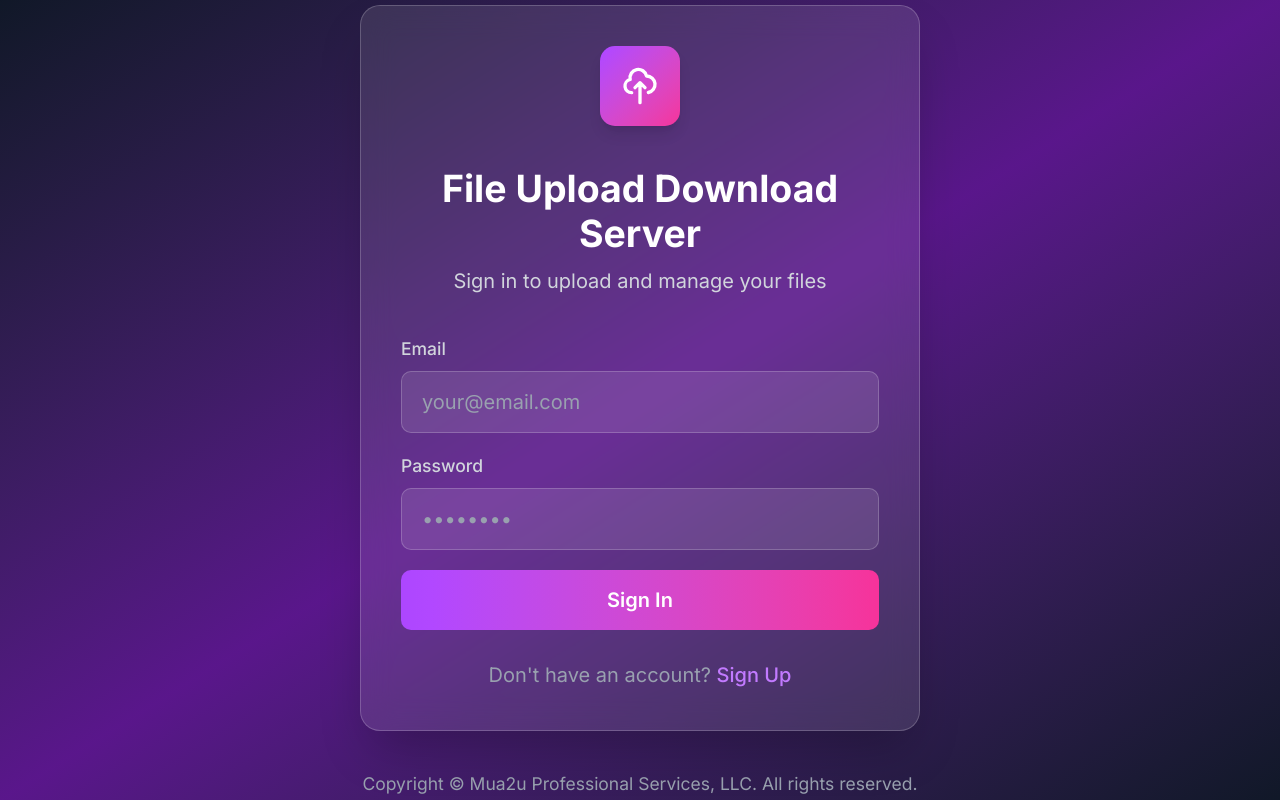
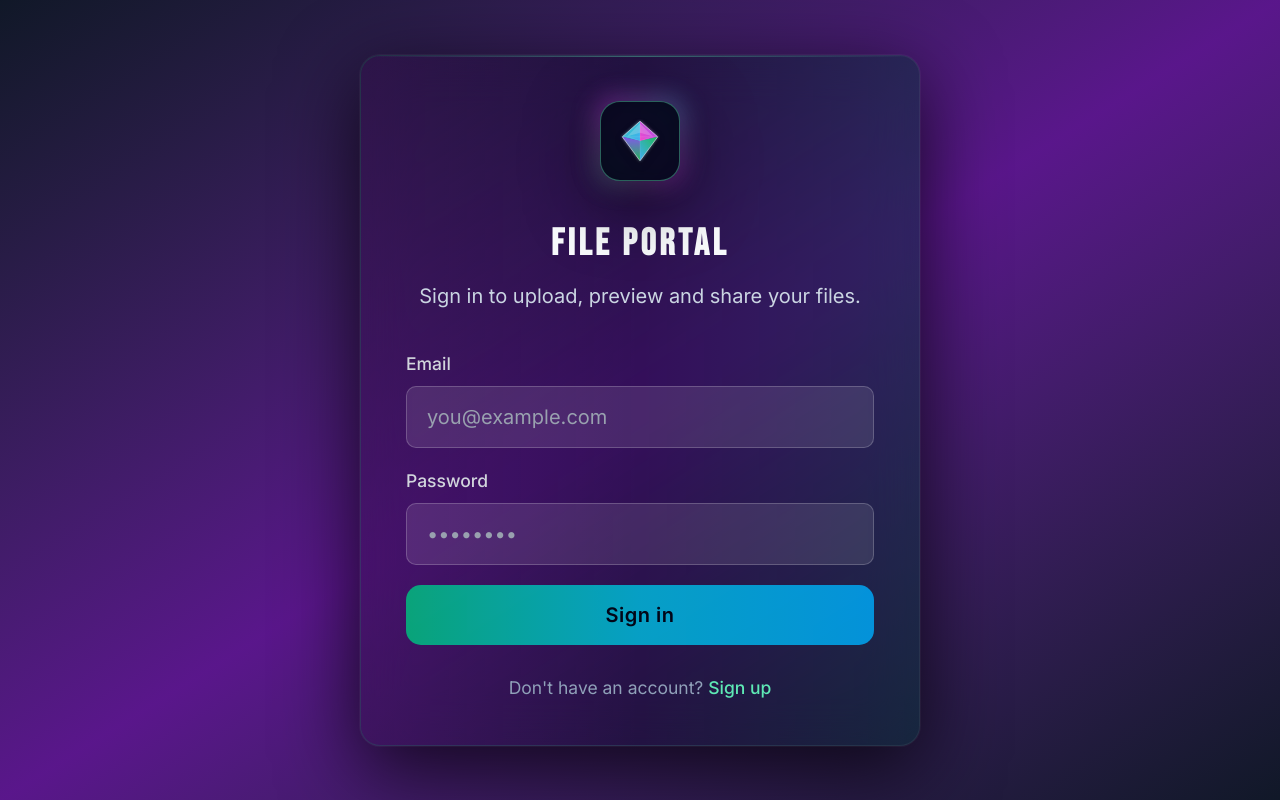
Before and after one commit to peanutDD/NexusVault, a React (Vite) app in the folder frontend/: page /login in a window 1280 px wide. Built offline with nearby package versions, Linux system fonts and the light colour scheme; no server answers.

Commit message:
style(auth): 更新登录和注册页面的UI样式
重构认证页面的视觉设计，使用新的颜色方案和渐变效果
替换旧图标为CyberPrismLogo组件，优化卡片和按钮样式
调整标题和副标题的排版，保持与主页设计语言一致

```diff
--- a/frontend/src/components/auth/Login.tsx
+++ b/frontend/src/components/auth/Login.tsx
@@ -17,6 +17,7 @@ import {
   AUTH_TITLE_CLASSES,
   AUTH_SUBTITLE_CLASSES,
 } from './styles';
+import { CyberPrismLogo } from '../common/CyberPrismLogo';
 
 const loginSchema = z.object({
   email: z.string().email('Invalid email address'),
@@ -56,31 +57,27 @@ export default function Login() {
 
   return (
     <div className={AUTH_PAGE_CLASSES}>
-      <div className="max-w-md w-full mx-4 animate-fade-in">
+      <div className="w-full max-w-md mx-4 animate-fade-in">
         <div className={AUTH_CARD_CLASSES}>
+          {/* 顶部渐变光效，与主页卡片呼应 */}
+          <div className="pointer-events-none absolute inset-0 bg-gradient-to-r from-fuchsia-500/10 via-transparent to-emerald-400/10" />
+          <div className="pointer-events-none absolute inset-x-0 top-0 h-px bg-gradient-to-r from-transparent via-emerald-300/40 to-transparent" />
+
+          <div className="relative z-10">
             <div className="flex items-center justify-center mb-8">
-            <div className="w-16 h-16 bg-gradient-to-br from-purple-500 to-pink-500 rounded-xl flex items-center justify-center shadow-lg">
-              <svg
-                className="w-8 h-8 text-white"
-                fill="none"
-                stroke="currentColor"
-                viewBox="0 0 24 24"
-              >
-                <path
-                  strokeLinecap="round"
-                  strokeLinejoin="round"
-                  strokeWidth={2}
-                  d="M7 16a4 4 0 01-.88-7.903A5 5 0 1115.9 6L16 6a5 5 0 011 9.9M15 13l-3-3m0 0l-3 3m3-3v12"
-                />
-              </svg>
+              <div className="relative">
+                <div className="pointer-events-none absolute -inset-1 rounded-2xl bg-gradient-to-tr from-emerald-400/60 via-fuchsia-500/60 to-cyan-400/60 opacity-60 blur-md" />
+                <div className="relative flex h-16 w-16 items-center justify-center rounded-2xl border border-emerald-300/40 bg-slate-950/90 shadow-[0_18px_70px_rgba(0,0,0,0.65)]">
+                  <CyberPrismLogo className="h-10 w-10" />
+                </div>
               </div>
             </div>
 
             <h1 className={AUTH_TITLE_CLASSES}>
-            File Upload Download Server
+              FILE PORTAL
             </h1>
             <p className={AUTH_SUBTITLE_CLASSES}>
-            Sign in to upload and manage your files
+              Sign in to upload, preview and share your files.
             </p>
 
             {error && (
@@ -98,7 +95,7 @@ export default function Login() {
                   {...register('email')}
                   type="email"
                   className={AUTH_INPUT_CLASSES}
-                placeholder="your@email.com"
+                  placeholder="you@example.com"
                 />
                 {errors.email && (
                   <p className={AUTH_ERROR_CLASSES}>{errors.email.message}</p>
@@ -127,25 +124,20 @@ export default function Login() {
                 disabled={loading}
                 className={AUTH_BUTTON_CLASSES}
               >
-              {loading ? 'Signing in...' : 'Sign In'}
+                {loading ? 'Signing in…' : 'Sign in'}
               </button>
             </form>
 
-          <p className="mt-6 text-center text-gray-400">
-            Don't have an account?{' '}
+            <p className="mt-6 text-center text-slate-400 text-sm">
+              Don&apos;t have an account?{' '}
               <Link
                 to="/register"
-              className="text-purple-400 hover:text-purple-300 font-medium"
+                className="text-emerald-300 hover:text-emerald-200 font-medium"
               >
-              Sign Up
+                Sign up
               </Link>
             </p>
           </div>
-
-        <div className="mt-8 text-center">
-          <p className="text-sm text-gray-400">
-            Copyright © Mua2u Professional Services, LLC. All rights reserved.
-          </p>
         </div>
       </div>
     </div>
--- a/frontend/src/components/auth/Register.tsx
+++ b/frontend/src/components/auth/Register.tsx
@@ -17,6 +17,7 @@ import {
   AUTH_TITLE_CLASSES,
   AUTH_SUBTITLE_CLASSES,
 } from './styles';
+import { CyberPrismLogo } from '../common/CyberPrismLogo';
 
 const registerSchema = z.object({
   username: z.string().min(3, 'Username must be at least 3 characters'),
@@ -57,31 +58,27 @@ export default function Register() {
 
   return (
     <div className={AUTH_PAGE_CLASSES}>
-      <div className="max-w-md w-full mx-4 animate-fade-in">
+      <div className="w-full max-w-md mx-4 animate-fade-in">
         <div className={AUTH_CARD_CLASSES}>
+          {/* 顶部渐变光效，与主页卡片呼应 */}
+          <div className="pointer-events-none absolute inset-0 bg-gradient-to-r from-fuchsia-500/10 via-transparent to-emerald-400/10" />
+          <div className="pointer-events-none absolute inset-x-0 top-0 h-px bg-gradient-to-r from-transparent via-emerald-300/40 to-transparent" />
+
+          <div className="relative z-10">
             <div className="flex items-center justify-center mb-8">
-            <div className="w-16 h-16 bg-gradient-to-br from-purple-500 to-pink-500 rounded-xl flex items-center justify-center shadow-lg">
-              <svg
-                className="w-8 h-8 text-white"
-                fill="none"
-                stroke="currentColor"
-                viewBox="0 0 24 24"
-              >
-                <path
-                  strokeLinecap="round"
-                  strokeLinejoin="round"
-                  strokeWidth={2}
-                  d="M7 16a4 4 0 01-.88-7.903A5 5 0 1115.9 6L16 6a5 5 0 011 9.9M15 13l-3-3m0 0l-3 3m3-3v12"
-                />
-              </svg>
+              <div className="relative">
+                <div className="pointer-events-none absolute -inset-1 rounded-2xl bg-gradient-to-tr from-emerald-400/60 via-fuchsia-500/60 to-cyan-400/60 opacity-60 blur-md" />
+                <div className="relative flex h-16 w-16 items-center justify-center rounded-2xl border border-emerald-300/40 bg-slate-950/90 shadow-[0_18px_70px_rgba(0,0,0,0.65)]">
+                  <CyberPrismLogo className="h-10 w-10" />
+                </div>
               </div>
             </div>
 
             <h1 className={AUTH_TITLE_CLASSES}>
-            Create Account
+              CREATE ACCOUNT
             </h1>
             <p className={AUTH_SUBTITLE_CLASSES}>
-            Sign up to start uploading files
+              Join the portal to upload, preview and share your files.
             </p>
 
             {error && (
@@ -116,7 +113,7 @@ export default function Register() {
                   {...register('email')}
                   type="email"
                   className={AUTH_INPUT_CLASSES}
-                placeholder="your@email.com"
+                  placeholder="you@example.com"
                 />
                 {errors.email && (
                   <p className={AUTH_ERROR_CLASSES}>
@@ -147,21 +144,22 @@ export default function Register() {
                 disabled={loading}
                 className={AUTH_BUTTON_CLASSES}
               >
-              {loading ? 'Creating account...' : 'Sign Up'}
+                {loading ? 'Creating account…' : 'Sign up'}
               </button>
             </form>
 
-          <p className="mt-6 text-center text-gray-400">
+            <p className="mt-6 text-center text-slate-400 text-sm">
               Already have an account?{' '}
               <Link
                 to="/login"
-              className="text-purple-400 hover:text-purple-300 font-medium"
+                className="text-emerald-300 hover:text-emerald-200 font-medium"
               >
-              Sign In
+                Sign in
               </Link>
             </p>
           </div>
         </div>
       </div>
+    </div>
   );
 }
--- a/frontend/src/components/auth/styles.ts
+++ b/frontend/src/components/auth/styles.ts
@@ -32,18 +32,18 @@ export const AUTH_ERROR_BOX_CLASSES = cn(
 
 // 主按钮样式
 export const AUTH_BUTTON_CLASSES = cn(
-  'w-full py-3 px-4',
-  'bg-gradient-to-r from-purple-500 to-pink-500 dark:from-purple-600 dark:to-pink-600',
-  'text-white font-semibold rounded-lg',
-  'hover:from-purple-600 hover:to-pink-600 dark:hover:from-purple-700 dark:hover:to-pink-700',
-  'focus:outline-none focus:ring-2 focus:ring-purple-500 dark:focus:ring-purple-400',
-  'focus:ring-offset-2 focus:ring-offset-gray-900 dark:focus:ring-offset-gray-800',
+  'w-full py-3 px-4 rounded-xl font-semibold tracking-wide',
+  'bg-gradient-to-r from-emerald-500/85 via-cyan-500/85 to-sky-500/85',
+  'text-slate-950',
+  'hover:from-emerald-500 hover:via-cyan-500 hover:to-sky-500',
+  'focus:outline-none focus:ring-2 focus:ring-emerald-300/60',
+  'focus:ring-offset-2 focus:ring-offset-slate-950',
   'disabled:opacity-50 disabled:cursor-not-allowed',
   'transition-all duration-200',
   'transform hover:scale-[1.02] active:scale-[0.98]'
 );
 
-// 页面容器样式
+// 页面容器样式（与主页背景一致）
 export const AUTH_PAGE_CLASSES = cn(
   'min-h-screen flex items-center justify-center',
   'bg-gradient-to-br from-gray-900 via-purple-900 to-gray-900',
@@ -51,23 +51,25 @@ export const AUTH_PAGE_CLASSES = cn(
   'transition-colors duration-300'
 );
 
-// 卡片容器样式
+// 卡片容器样式（贴近主页玻璃 + 霓虹边框）
 export const AUTH_CARD_CLASSES = cn(
-  'bg-white/10 dark:bg-gray-900/80',
-  'backdrop-blur-lg rounded-2xl shadow-2xl p-8',
-  'border border-white/20 dark:border-gray-700/50',
+  'relative overflow-hidden rounded-2xl',
+  'border border-emerald-300/15 bg-slate-950/40',
+  'shadow-[0_0_0_1px_rgba(255,255,255,0.04),0_22px_80px_rgba(0,0,0,0.75)]',
+  'backdrop-blur-xl',
+  'p-8 sm:p-9',
   'transition-all duration-300'
 );
 
-// 标题样式
+// 标题样式（与主页品牌标题接近）
 export const AUTH_TITLE_CLASSES = cn(
-  'text-3xl font-bold text-center',
-  'text-white dark:text-gray-100',
-  'mb-2 transition-colors duration-200'
+  'text-2xl sm:text-3xl font-brand font-semibold text-center tracking-widest',
+  'text-slate-50',
+  'mb-3 transition-colors duration-200'
 );
 
 // 副标题样式
 export const AUTH_SUBTITLE_CLASSES = cn(
-  'text-center text-gray-300 dark:text-gray-400',
-  'mb-8 transition-colors duration-200'
+  'text-center text-slate-300',
+  'mb-8 transition-colors duration-200 text-sm sm:text-base'
 );
```
Lines whose indentation alone changed are shown as unchanged.
